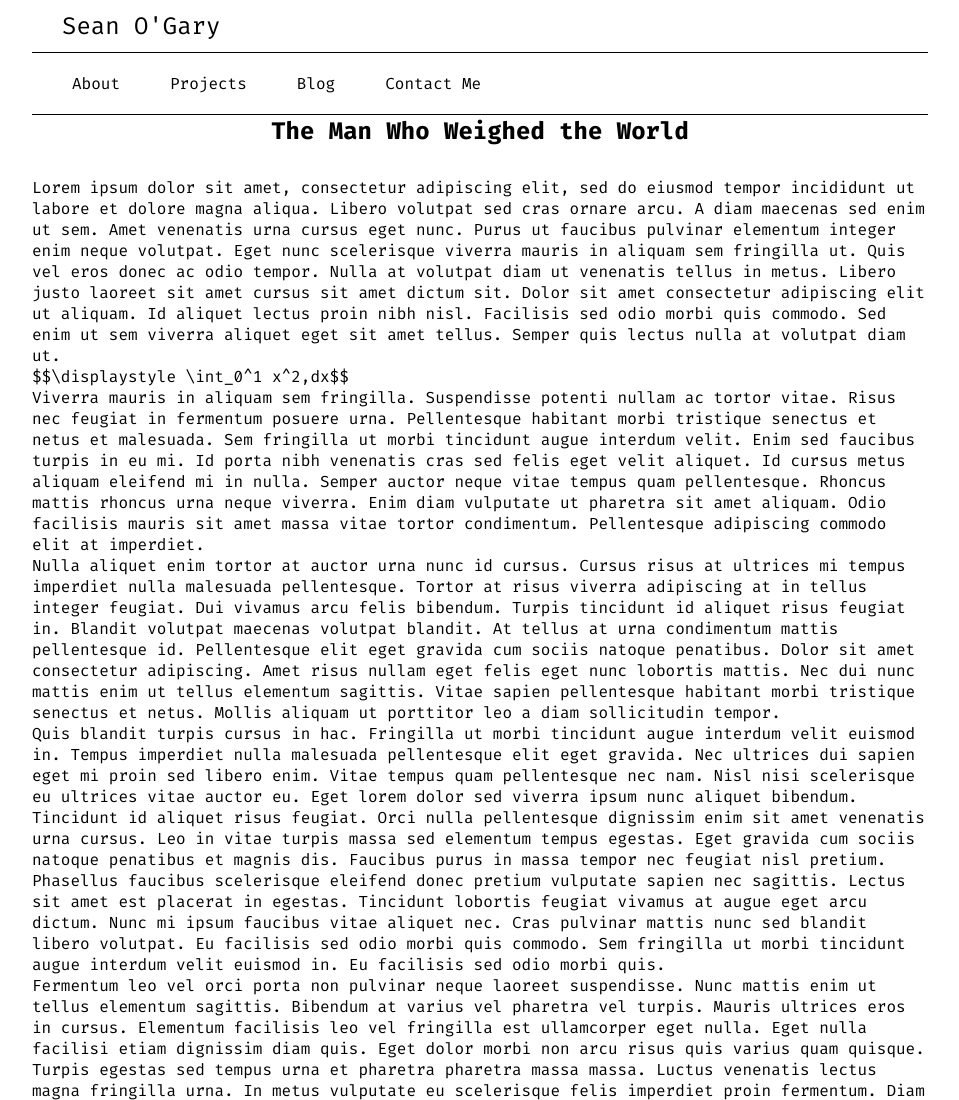
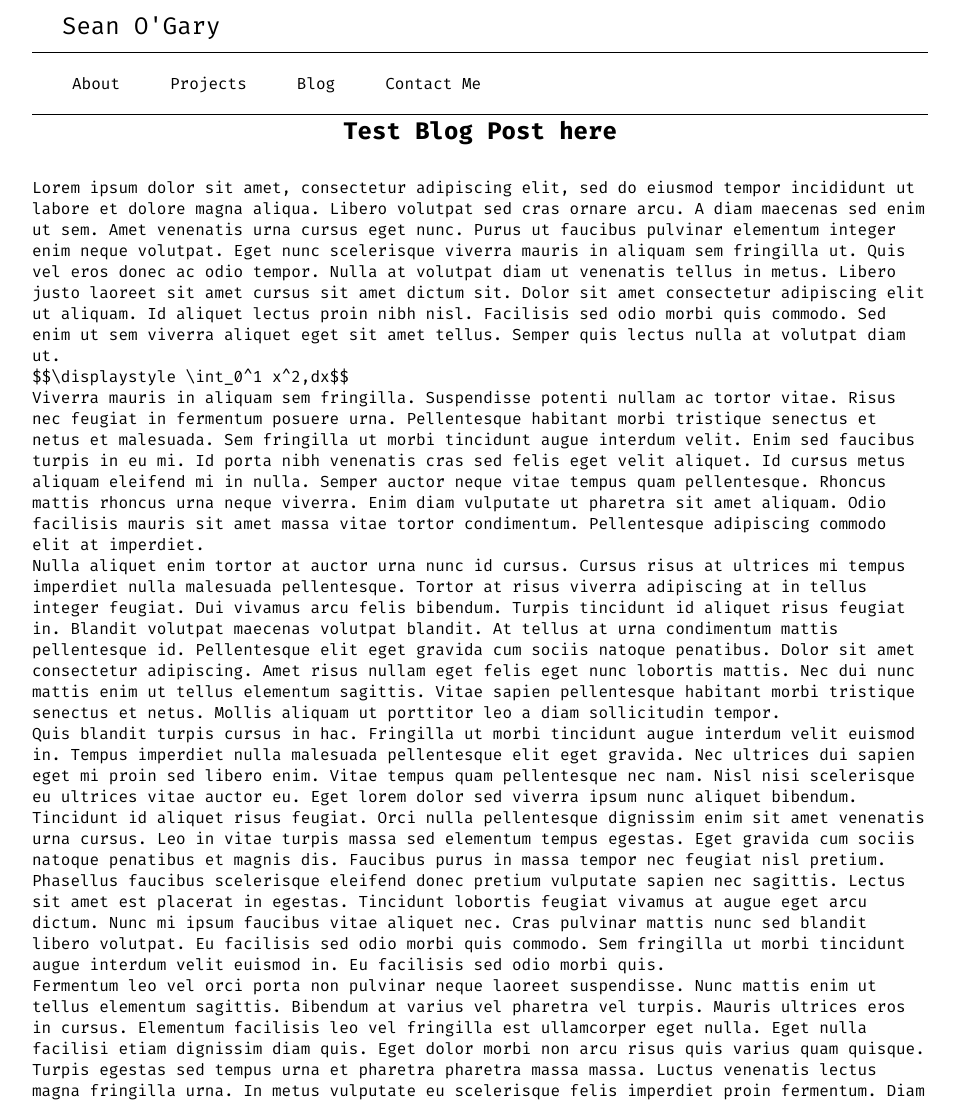
Before and after one commit to Nenrad/MyWebsite, a Gatsby site: page /blogposts/cavendish in a window 1280 px wide. Shown: the top 1100 px of the page, without its empty margins (160-1119 px from the left). Built offline with nearby package versions, Linux system fonts and the light colour scheme; Gatsby itself is replaced by a stand-in of ours.

Commit message:
just sprucing things up

```diff
--- a/src/blogposts/blog.md
+++ b/src/blogposts/blog.md
@@ -1,7 +1,7 @@
 ---
 slug: "cavendish"
 date: "2022-11-24"
-title: "The Man Who Weighed the World"
+title: "Test Blog Post here"
 ---
 
 Lorem ipsum dolor sit amet, consectetur adipiscing elit, sed do eiusmod tempor incididunt ut labore et dolore magna aliqua. Libero volutpat sed cras ornare arcu. A diam maecenas sed enim ut sem. Amet venenatis urna cursus eget nunc. Purus ut faucibus pulvinar elementum integer enim neque volutpat. Eget nunc scelerisque viverra mauris in aliquam sem fringilla ut. Quis vel eros donec ac odio tempor. Nulla at volutpat diam ut venenatis tellus in metus. Libero justo laoreet sit amet cursus sit amet dictum sit. Dolor sit amet consectetur adipiscing elit ut aliquam. Id aliquet lectus proin nibh nisl. Facilisis sed odio morbi quis commodo. Sed enim ut sem viverra aliquet eget sit amet tellus. Semper quis lectus nulla at volutpat diam ut.
--- a/src/projects/post-1.md
+++ b/src/projects/post-1.md
@@ -1,7 +1,7 @@
 ---
 slug: "cavendish"
 date: "2022-11-24"
-title: "The Man Who Weighed the World"
+title: "Test Project post here"
 ---
 
 Lorem ipsum dolor sit amet, consectetur adipiscing elit, sed do eiusmod tempor incididunt ut labore et dolore magna aliqua. Libero volutpat sed cras ornare arcu. A diam maecenas sed enim ut sem. Amet venenatis urna cursus eget nunc. Purus ut faucibus pulvinar elementum integer enim neque volutpat. Eget nunc scelerisque viverra mauris in aliquam sem fringilla ut. Quis vel eros donec ac odio tempor. Nulla at volutpat diam ut venenatis tellus in metus. Libero justo laoreet sit amet cursus sit amet dictum sit. Dolor sit amet consectetur adipiscing elit ut aliquam. Id aliquet lectus proin nibh nisl. Facilisis sed odio morbi quis commodo. Sed enim ut sem viverra aliquet eget sit amet tellus. Semper quis lectus nulla at volutpat diam ut.
```
